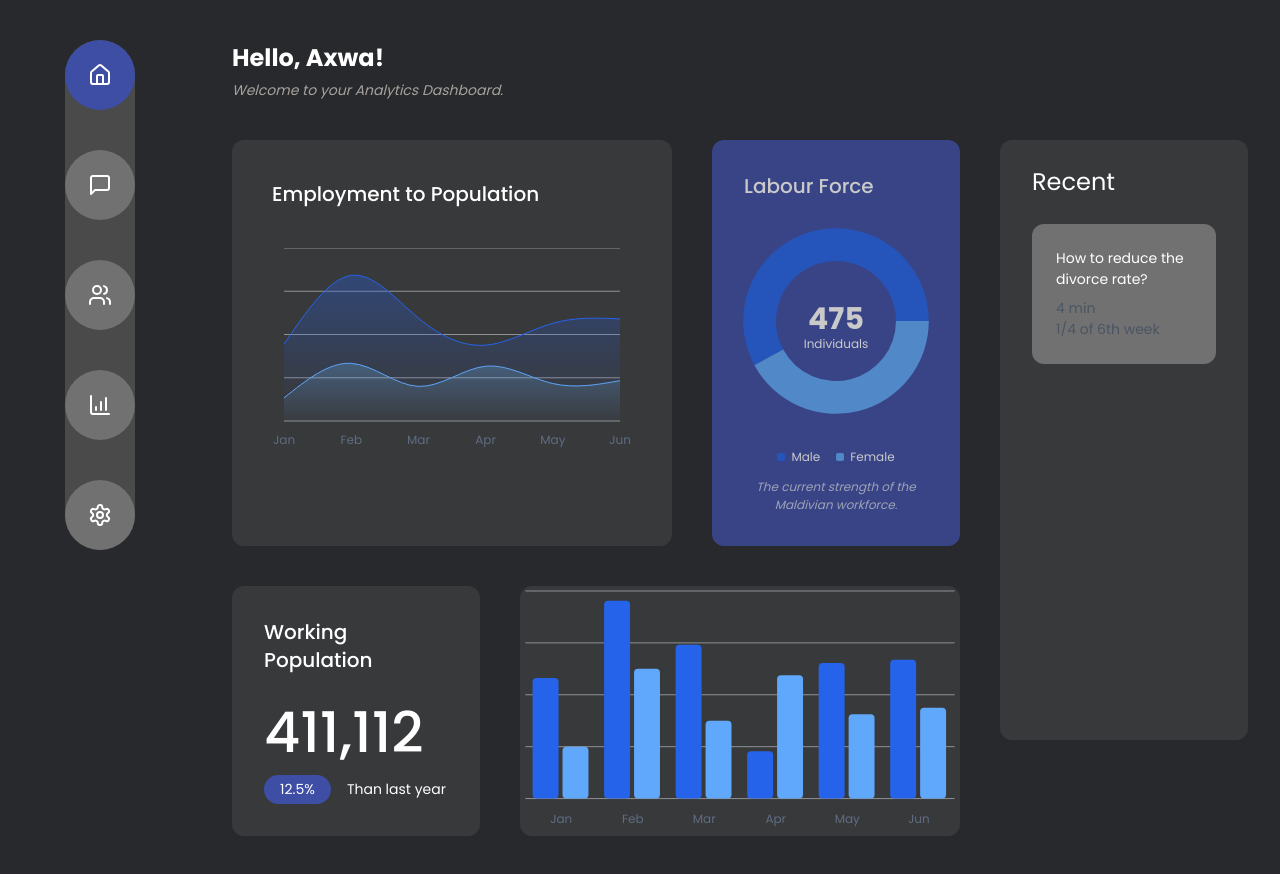
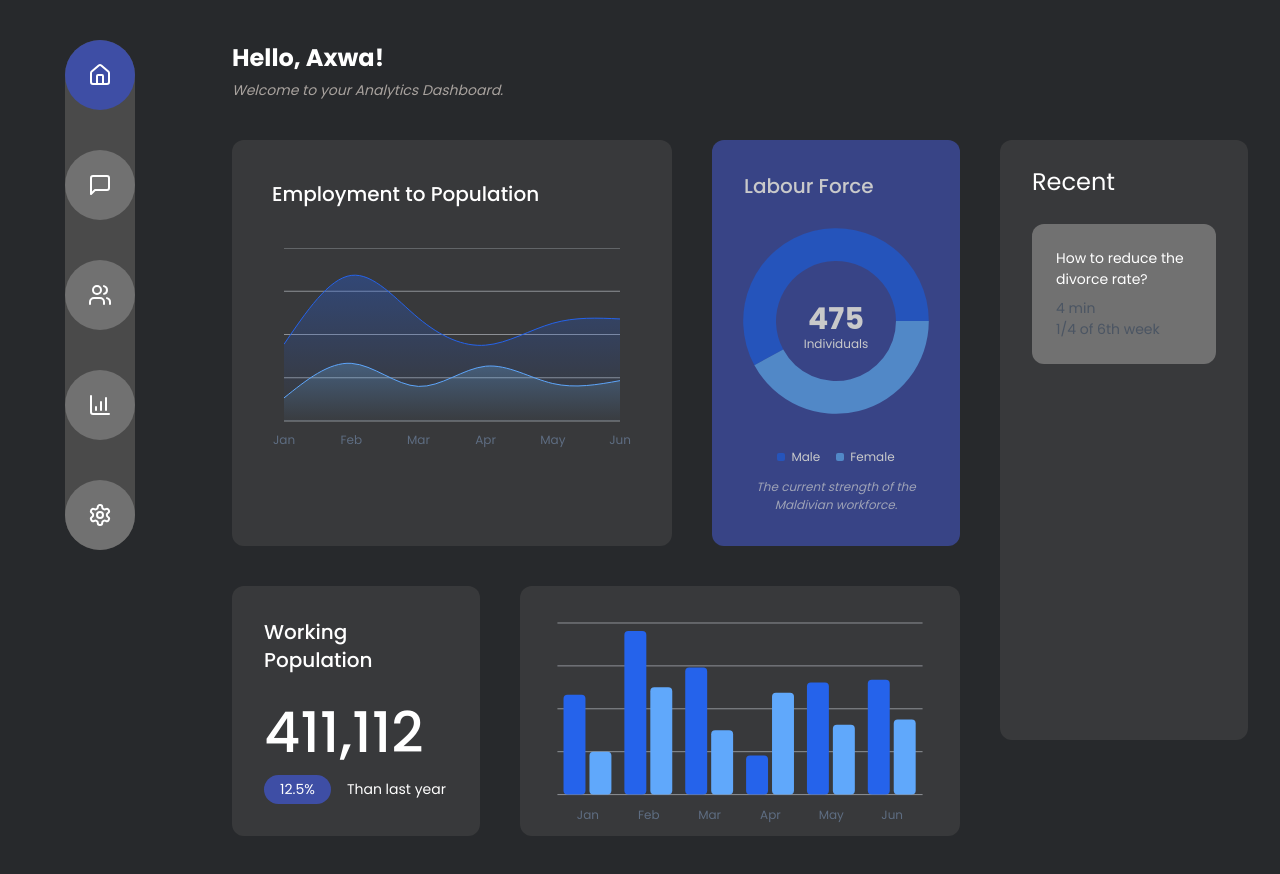
Before and after one commit to naufudge/policy-debunker, a Next.js app: page / in a window 1280 px wide. Shown: the top 874 px of the page. Built offline with nearby package versions, Linux system fonts and the light colour scheme.

Commit message:
Barchart sent

```diff
--- a/components/home/BarStats.tsx
+++ b/components/home/BarStats.tsx
@@ -7,25 +7,27 @@ import {
   ChartTooltipContent,
 } from "@/components/ui/chart"
 const chartData = [
-  { month: "January", desktop: 186, mobile: 80 },
-  { month: "February", desktop: 305, mobile: 200 },
-  { month: "March", desktop: 237, mobile: 120 },
-  { month: "April", desktop: 73, mobile: 190 },
-  { month: "May", desktop: 209, mobile: 130 },
-  { month: "June", desktop: 214, mobile: 140 },
+  { month: "January", Men: 186, Women: 80 },
+  { month: "February", Men: 305, Women: 200 },
+  { month: "March", Men: 237, Women: 120 },
+  { month: "April", Men: 73, Women: 190 },
+  { month: "May", Men: 209, Women: 130 },
+  { month: "June", Men: 214, Women: 140 },
 ]
 const chartConfig = {
-  desktop: {
-    label: "Desktop",
+  Men: {
+    label: "Men",
     color: "hsl(var(--chart-1))",
   },
-  mobile: {
-    label: "Mobile",
+  Women: {
+    label: "Women",
     color: "hsl(var(--chart-2))",
   },
 } satisfies ChartConfig
 export default function BarStats() {
   return (
+    <div className="p-8 h-full">
+
         <ChartContainer config={chartConfig}>
           <BarChart accessibilityLayer data={chartData}>
             <CartesianGrid vertical={false} />
@@ -40,10 +42,11 @@ export default function BarStats() {
               cursor={false}
               content={<ChartTooltipContent indicator="dashed" />}
             />
-            <Bar dataKey="desktop" fill="var(--color-desktop)" radius={4} />
-            <Bar dataKey="mobile" fill="var(--color-mobile)" radius={4} />
+            <Bar dataKey="Men" fill="var(--color-Men)" radius={4} />
+            <Bar dataKey="Women" fill="var(--color-Women)" radius={4} />
           </BarChart>
         </ChartContainer>
+        </div>
 
   )
 }
```
